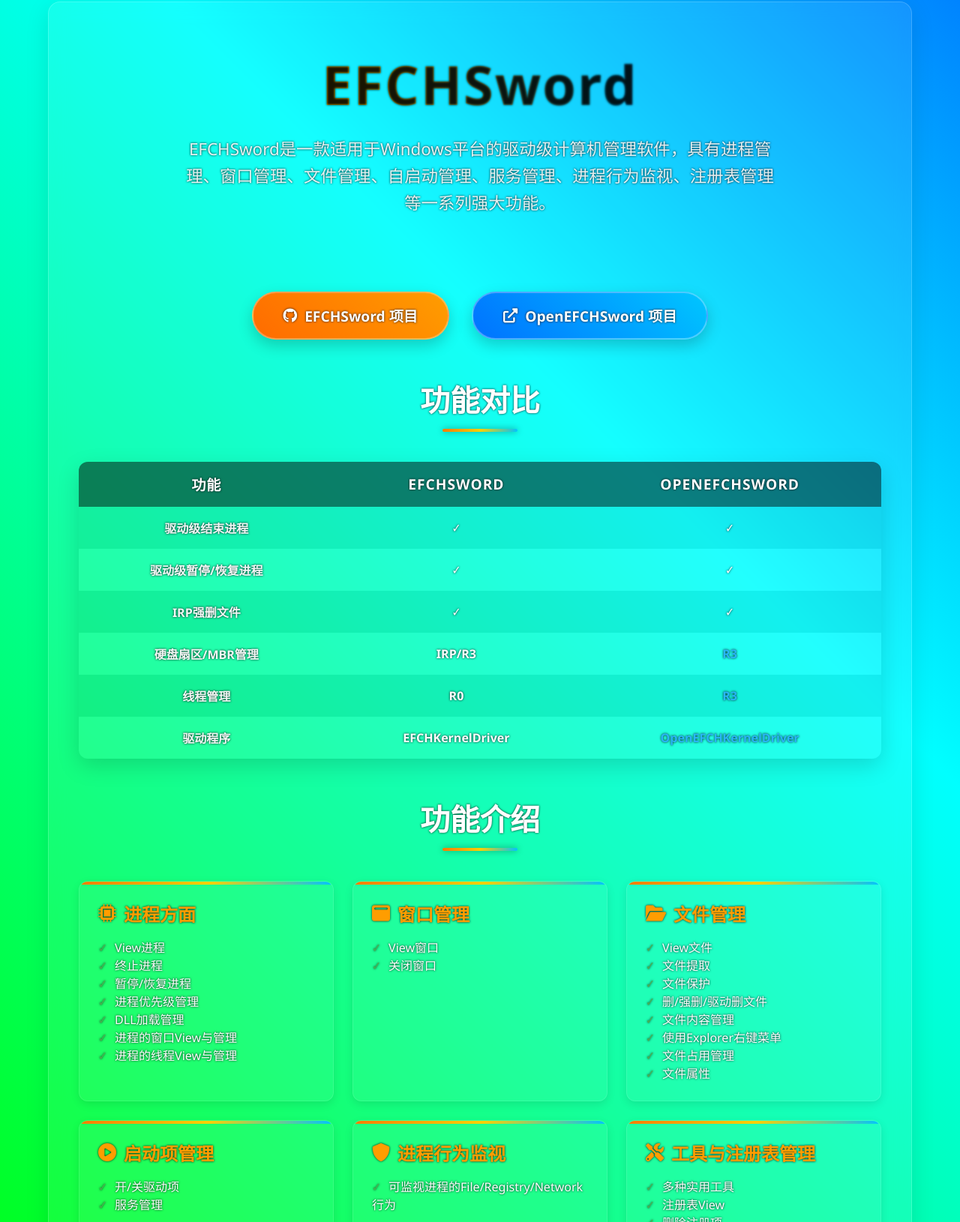
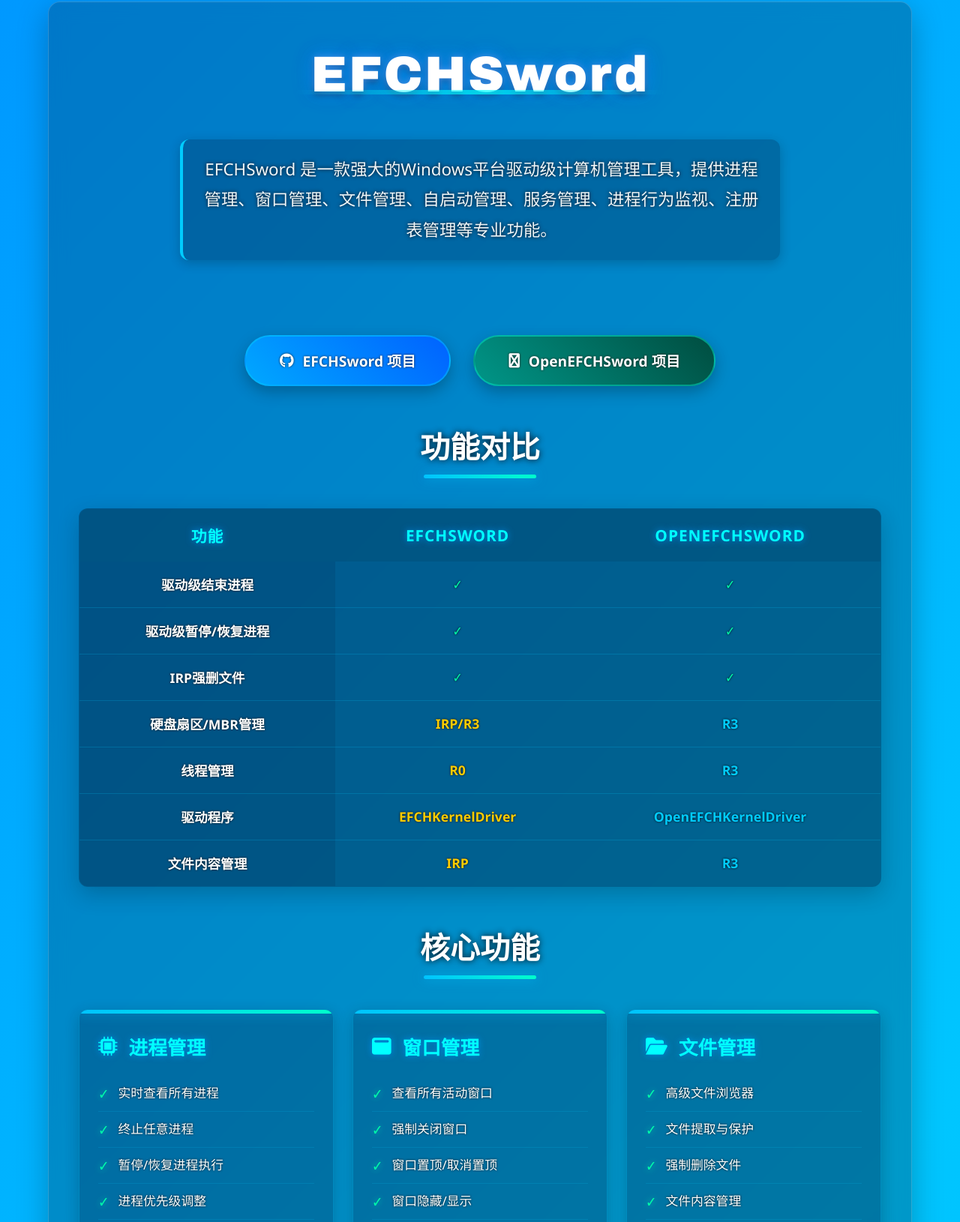
Before and after one commit to RSEFCH123/RSEFCH123.Github.io, a plain HTML site: page efchsword/index.html in a window 1280 px wide. Shown: the part 38-1668 px from the top of the page at 75% size. Drawn offline with Linux system fonts and the light colour scheme.

Commit message:
Add files via upload

```diff
--- a/efchsword/index.html
+++ b/efchsword/index.html
@@ -17,14 +17,13 @@
             overflow-x: hidden;
             color: #fff;
             min-height: 100vh;
-            background: linear-gradient(45deg, #ff0000, #ff8000, #ffff00, #00ff00, #00ffff, #0000ff, #8000ff);
+            background: linear-gradient(135deg, #0061ff, #0072ff, #00c6ff, #008cff);
             background-size: 400% 400%;
             animation: gradientBG 15s ease infinite;
             position: relative;
-            text-shadow: 0 0 2px rgba(0, 0, 0, 0.7);
+            text-shadow: 0 0 3px rgba(0, 0, 0, 0.8);
         }
 
-        /* 动态渐变背景动画 */
         @keyframes gradientBG {
             0% { background-position: 0% 50%; }
             50% { background-position: 100% 50%; }
@@ -33,19 +32,19 @@
 
         /* 毛玻璃效果容器 */
         .glass-container {
-            background: rgba(255, 255, 255, 0.08);
+            background: rgba(0, 20, 40, 0.25);
             backdrop-filter: blur(12px);
             -webkit-backdrop-filter: blur(12px);
             border-radius: 16px;
             border: 1px solid rgba(255, 255, 255, 0.18);
-            box-shadow: 0 8px 32px rgba(0, 0, 0, 0.1);
+            box-shadow: 0 12px 40px rgba(0, 0, 0, 0.25);
             padding: 40px;
             margin: 40px auto;
             max-width: 1200px;
             width: 90%;
         }
 
-        /* 标题样式 - 添加文字描边 */
+        /* 标题样式 - 重新设计 */
         header {
             text-align: center;
             margin-bottom: 40px;
@@ -53,32 +52,49 @@
         }
 
         .logo {
-            font-size: 4.5rem;
+            font-size: 4.2rem;
             font-weight: 800;
             margin-bottom: 20px;
-            background: linear-gradient(to right, #ff7b00, #ffd000, #00c3ff, #ff00c8);
-            -webkit-background-clip: text;
-            background-clip: text;
-            -webkit-text-fill-color: transparent;
-            text-shadow: 0 0 8px rgba(0, 0, 0, 0.8),
-                         0 0 12px rgba(0, 0, 0, 0.6),
-                         0 0 20px rgba(0, 0, 0, 0.4);
+            color: #ffffff;
+            text-shadow:
+                0 0 10px rgba(0, 195, 255, 0.7),
+                0 0 20px rgba(0, 150, 255, 0.5),
+                0 0 30px rgba(0, 100, 255, 0.3),
+                0 4px 8px rgba(0, 0, 0, 0.6);
             letter-spacing: 2px;
             position: relative;
+            display: inline-block;
+            padding: 0 20px;
+            font-family: 'Arial Black', 'Segoe UI', sans-serif;
+        }
+
+        .logo::after {
+            content: '';
+            position: absolute;
+            bottom: 10px;
+            left: 0;
+            right: 0;
+            height: 6px;
+            background: linear-gradient(to right, transparent, #00ffff, transparent);
+            border-radius: 3px;
+            opacity: 0.7;
         }
 
         .tagline {
             font-size: 1.4rem;
-            margin-bottom: 40px;
-            color: rgba(255, 255, 255, 0.9);
+            margin: 30px auto 40px;
+            color: rgba(255, 255, 255, 0.95);
             max-width: 800px;
-            margin-left: auto;
-            margin-right: auto;
-            line-height: 1.6;
-            text-shadow: 0 0 4px rgba(0, 0, 0, 0.8);
+            line-height: 1.8;
+            background: rgba(0, 40, 80, 0.3);
+            padding: 20px;
+            border-radius: 12px;
+            border-left: 4px solid #00ccff;
+            box-shadow: 0 4px 15px rgba(0, 0, 0, 0.2);
+            text-shadow: 0 0 5px rgba(0, 0, 0, 0.9);
         }
 
-        /* 按钮样式 - 加强描边 */
+        /* 按钮样式 */
         .btn-container {
             display: flex;
             justify-content: center;
@@ -88,38 +104,54 @@
         }
 
         .btn {
-            padding: 16px 40px;
+            padding: 18px 45px;
             border-radius: 50px;
             font-size: 1.2rem;
-            font-weight: 600;
+            font-weight: 700;
             text-decoration: none;
             transition: all 0.3s ease;
             display: flex;
             align-items: center;
-            gap: 10px;
-            box-shadow: 0 8px 20px rgba(0, 0, 0, 0.2);
+            gap: 12px;
+            box-shadow: 0 8px 20px rgba(0, 0, 0, 0.25);
             border: none;
             cursor: pointer;
             transform: translateY(0);
             text-shadow: 0 0 3px rgba(0, 0, 0, 0.8);
             position: relative;
+            overflow: hidden;
+        }
+
+        .btn::before {
+            content: '';
+            position: absolute;
+            top: 0;
+            left: -100%;
+            width: 100%;
+            height: 100%;
+            background: linear-gradient(90deg, transparent, rgba(255, 255, 255, 0.4), transparent);
+            transition: 0.5s;
         }
 
         .btn:hover {
             transform: translateY(-5px);
-            box-shadow: 0 12px 25px rgba(0, 0, 0, 0.3);
+            box-shadow: 0 12px 25px rgba(0, 0, 0, 0.35);
+        }
+
+        .btn:hover::before {
+            left: 100%;
         }
 
         .btn-primary {
-            background: linear-gradient(45deg, #ff6b00, #ff9d00);
+            background: linear-gradient(45deg, #00a8ff, #0062ff);
             color: white;
-            border: 2px solid rgba(255, 255, 255, 0.3);
+            border: 2px solid rgba(0, 200, 255, 0.5);
         }
 
         .btn-secondary {
-            background: linear-gradient(45deg, #0072ff, #00c6ff);
+            background: linear-gradient(45deg, #009688, #004d40);
             color: white;
-            border: 2px solid rgba(255, 255, 255, 0.3);
+            border: 2px solid rgba(0, 230, 200, 0.5);
         }
 
         /* 特性对比部分 */
@@ -133,7 +165,8 @@
             margin-bottom: 40px;
             position: relative;
             padding-bottom: 15px;
-            text-shadow: 0 0 5px rgba(0, 0, 0, 0.8);
+            text-shadow: 0 0 8px rgba(0, 0, 0, 0.9);
+            color: #ffffff;
         }
 
         .section-title::after {
@@ -142,33 +175,34 @@
             bottom: 0;
             left: 50%;
             transform: translateX(-50%);
-            width: 100px;
-            height: 4px;
-            background: linear-gradient(to right, #ff7b00, #ffd000, #00c3ff);
-            border-radius: 2px;
-            box-shadow: 0 0 8px rgba(0, 0, 0, 0.4);
+            width: 150px;
+            height: 5px;
+            background: linear-gradient(to right, #00c3ff, #00ffcc);
+            border-radius: 3px;
+            box-shadow: 0 0 15px rgba(0, 195, 255, 0.6);
         }
 
-        /* 表格样式 - 添加描边 */
+        /* 表格样式 */
         .comparison-table {
             width: 100%;
             border-collapse: collapse;
             margin: 0 auto;
             border-radius: 12px;
             overflow: hidden;
-            box-shadow: 0 10px 30px rgba(0, 0, 0, 0.15);
+            box-shadow: 0 10px 30px rgba(0, 0, 0, 0.2);
+            background: rgba(0, 30, 60, 0.4);
+            border: 1px solid rgba(0, 200, 255, 0.3);
         }
 
         .comparison-table th,
         .comparison-table td {
-            padding: 16px 20px;
+            padding: 18px 25px;
             text-align: center;
-            text-shadow: 0 0 2px rgba(0, 0, 0, 0.8);
-            position: relative;
+            text-shadow: 0 0 3px rgba(0, 0, 0, 0.9);
         }
 
         .comparison-table thead {
-            background: rgba(0, 0, 0, 0.5);
+            background: rgba(0, 80, 120, 0.5);
             font-size: 1.2rem;
         }
 
@@ -176,37 +210,47 @@
             font-weight: 700;
             text-transform: uppercase;
             letter-spacing: 1px;
-            text-shadow: 0 0 5px rgba(0, 0, 0, 0.9);
+            font-size: 1.3rem;
+            padding: 20px;
+            color: #00ffff;
+            text-shadow: 0 0 8px rgba(0, 150, 255, 0.8);
         }
 
-        .comparison-table tbody tr:nth-child(even) {
-            background: rgba(255, 255, 255, 0.06);
+        .comparison-table tbody tr {
+            border-bottom: 1px solid rgba(0, 200, 255, 0.2);
         }
 
-        .comparison-table tbody tr:nth-child(odd) {
-            background: rgba(0, 0, 0, 0.06);
+        .comparison-table tbody tr:last-child {
+            border-bottom: none;
         }
 
         .feature-name {
             text-align: left;
             font-weight: 700;
-            color: rgba(255, 255, 255, 0.95);
+            color: #ffffff;
+            font-size: 1.1rem;
+            padding-left: 30px;
+            background: rgba(0, 60, 100, 0.25);
         }
 
         .value {
-            font-weight: 600;
+            font-weight: 700;
+            font-size: 1.1rem;
         }
 
-        。both {
-            color: #4cff50;
+        .both {
+            color: #00ffaa;
+            text-shadow: 0 0 8px rgba(0, 255, 170, 0.6);
         }
 
-        。efch {
-            color: #ffc107;
+        .efch {
+            color: #ffcc00;
+            text-shadow: 0 0 8px rgba(255, 204, 0, 0.6);
         }
 
         .openefch {
-            color: #29b6f6;
+            color: #00ccff;
+            text-shadow: 0 0 8px rgba(0, 204, 255, 0.6);
         }
 
         /* 功能介绍部分 */
@@ -222,12 +266,12 @@
         }
 
         .feature-card {
-            background: rgba(255, 255, 255, 0.05);
+            background: rgba(0, 40, 80, 0.3);
             border-radius: 12px;
-            padding: 25px;
+            padding: 30px 25px;
             transition: all 0.3s ease;
-            border: 1px solid rgba(255, 255, 255, 0.1);
-            box-shadow: 0 4px 12px rgba(0, 0, 0, 0.1);
+            border: 1px solid rgba(0, 200, 255, 0.3);
+            box-shadow: 0 6px 20px rgba(0, 0, 0, 0.2);
             position: relative;
             overflow: hidden;
         }
@@ -238,55 +282,69 @@
             top: 0;
             left: 0;
             right: 0;
-            height: 4px;
-            background: linear-gradient(to right, #ff7b00, #ffd000, #00c3ff);
+            height: 5px;
+            background: linear-gradient(to right, #00c3ff, #00ffcc);
+            box-shadow: 0 0 15px rgba(0, 195, 255, 0.5);
         }
 
-        。feature-card:hover {
-            transform: translateY(-5px);
-            background: rgba(255, 255, 255, 0.08);
-            box-shadow: 0 10px 20px rgba(0, 0, 0, 0.15);
+        .feature-card:hover {
+            transform: translateY(-8px);
+            background: rgba(0, 60, 120, 0.35);
+            box-shadow: 0 12px 25px rgba(0, 0, 0, 0.3);
         }
 
         .feature-card h3 {
-            font-size: 1.5rem;
-            margin-bottom: 15px;
-            color: #ff9d00;
+            font-size: 1.6rem;
+            margin-bottom: 20px;
+            color: #00ffff;
             display: flex;
             align-items: center;
-            gap: 10px;
-            text-shadow: 0 0 5px rgba(0, 0, 0, 0.8);
+            gap: 15px;
+            text-shadow: 0 0 8px rgba(0, 150, 255, 0.7);
         }
 
         .feature-card ul {
             list-style-type: none;
         }
 
-        。feature-card li {
-            padding: 8px 0;
-            border-bottom: 1px solid rgba(255, 255, 255, 0.05);
+        .feature-card li {
+            padding: 10px 0;
+            border-bottom: 1px solid rgba(0, 200, 255, 0.15);
             display: flex;
             align-items: flex-start;
-            text-shadow: 0 0 2px rgba(0, 0, 0, 0.8);
+            font-size: 1.05rem;
+            text-shadow: 0 0 3px rgba(0, 0, 0, 0.9);
         }
 
         .feature-card li::before {
             content: '✓';
-            color: #4caf50;
+            color: #00ffaa;
             font-weight: bold;
-            margin-right: 10px;
-            text-shadow: 0 0 3px rgba(0, 0, 0, 0.8);
+            margin-right: 12px;
+            font-size: 1.2rem;
+            text-shadow: 0 0 8px rgba(0, 255, 170, 0.6);
         }
 
         /* 警告提示 */
         .warning {
             background: rgba(255, 50, 50, 0.2);
             border-left: 4px solid rgba(255, 0, 0, 0.7);
-            padding: 20px;
-            border-radius: 4px;
+            padding: 25px;
+            border-radius: 8px;
             margin-top: 40px;
             font-weight: 600;
-            text-shadow: 0 0 4px rgba(0, 0, 0, 0.8);
+            font-size: 1.1rem;
+            text-shadow: 0 0 5px rgba(0, 0, 0, 0.9);
+            box-shadow: 0 6px 15px rgba(0, 0, 0, 0.2);
+        }
+
+        /* 页脚 */
+        footer {
+            text-align: center;
+            padding: 30px 0 15px;
+            font-size: 0.9rem;
+            color: rgba(255, 255, 255, 0.7);
+            text-shadow: 0 0 3px rgba(0, 0, 0, 0.8);
         }
 
         /* 响应式设计 */
@@ -297,20 +355,27 @@
             }
 
             .logo {
-                font-size: 3rem;
+                font-size: 3.2rem;
             }
 
             .tagline {
                 font-size: 1.1rem;
+                padding: 15px;
             }
 
             .btn {
-                padding: 14px 30px;
+                padding: 16px 35px;
                 font-size: 1rem;
             }
 
             .section-title {
                 font-size: 2rem;
+            }
+
+            .comparison-table th,
+            .comparison-table td {
+                padding: 14px 16px;
+                font-size: 1rem;
             }
         }
 
@@ -320,12 +385,13 @@
             }
 
             .logo {
-                font-size: 2.5rem;
+                font-size: 2.8rem;
             }
 
             .btn-container {
                 flex-direction: column;
                 align-items: center;
+                gap: 20px;
             }
 
             .btn {
@@ -335,8 +401,12 @@
 
             .comparison-table th,
             .comparison-table td {
-                padding: 12px 8px;
+                padding: 12px 10px;
                 font-size: 0.9rem;
+            }
+
+            .features-grid {
+                grid-template-columns: 1fr;
             }
         }
     </style>
@@ -346,7 +416,7 @@
         <header>
             <h1 class="logo">EFCHSword</h1>
             <p class="tagline">
-                EFCHSword是一款适用于Windows平台的驱动级计算机管理软件，具有进程管理、窗口管理、文件管理、自启动管理、服务管理、进程行为监视、注册表管理等一系列强大功能。
+                EFCHSword 是一款强大的Windows平台驱动级计算机管理工具，提供进程管理、窗口管理、文件管理、自启动管理、服务管理、进程行为监视、注册表管理等专业功能。
             </p>
         </header>
 
@@ -355,7 +425,7 @@
                 <i class="fab fa-github"></i> EFCHSword 项目
             </a>
             <a href="https://github.com/RSEFCH123/OpenEFCHSword" target="_blank" class="btn btn-secondary">
-                <i class="fas fa-external-link-alt"></i> OpenEFCHSword 项目
+                <i class="fas fa-github"></i> OpenEFCHSword 项目
             </a>
         </div>
 
@@ -400,79 +470,94 @@
                         <td class="value efch">EFCHKernelDriver</td>
                         <td class="value openefch">OpenEFCHKernelDriver</td>
                     </tr>
+                    <tr>
+                        <td class="feature-name">文件内容管理</td>
+                        <td class="value efch">IRP</td>
+                        <td class="value openefch">R3</td>
+                    </tr>
                 </tbody>
             </table>
         </div>
 
         <div class="features-section">
-            <h2 class="section-title">功能介绍</h2>
+            <h2 class="section-title">核心功能</h2>
             <div class="features-grid">
                 <div class="feature-card">
-                    <h3><i class="fas fa-microchip"></i> 进程方面</h3>
+                    <h3><i class="fas fa-microchip"></i> 进程管理</h3>
                     <ul>
-                        <li>View进程</li>
-                        <li>终止进程</li>
-                        <li>暂停/恢复进程</li>
-                        <li>进程优先级管理</li>
+                        <li>实时查看所有进程</li>
+                        <li>终止任意进程</li>
+                        <li>暂停/恢复进程执行</li>
+                        <li>进程优先级调整</li>
                         <li>DLL加载管理</li>
-                        <li>进程的窗口View与管理</li>
-                        <li>进程的线程View与管理</li>
+                        <li>进程窗口管理</li>
+                        <li>进程线程管理</li>
                     </ul>
                 </div>
 
                 <div class="feature-card">
                     <h3><i class="fas fa-window-maximize"></i> 窗口管理</h3>
                     <ul>
-                        <li>View窗口</li>
-                        <li>关闭窗口</li>
+                        <li>查看所有活动窗口</li>
+                        <li>强制关闭窗口</li>
+                        <li>窗口置顶/取消置顶</li>
+                        <li>窗口隐藏/显示</li>
                     </ul>
                 </div>
 
                 <div class="feature-card">
                     <h3><i class="fas fa-folder-open"></i> 文件管理</h3>
                     <ul>
-                        <li>View文件</li>
-                        <li>文件提取</li>
-                        <li>文件保护</li>
-                        <li>删/强删/驱动删文件</li>
+                        <li>高级文件浏览器</li>
+                        <li>文件提取与保护</li>
+                        <li>强制删除文件</li>
                         <li>文件内容管理</li>
-                        <li>使用Explorer右键菜单</li>
-                        <li>文件占用管理</li>
-                        <li>文件属性</li>
+                        <li>集成Explorer右键菜单</li>
+                        <li>文件占用分析</li>
+                        <li>文件属性管理</li>
                     </ul>
                 </div>
 
                 <div class="feature-card">
-                    <h3><i class="fas fa-play-circle"></i> 启动项管理</h3>
+                    <h3><i class="fas fa-play-circle"></i> 系统管理</h3>
                     <ul>
-                        <li>开/关驱动项</li>
-                        <li>服务管理</li>
+                        <li>启动项管理</li>
+                        <li>系统服务管理</li>
+                        <li>NT驱动安装与调试</li>
+                        <li>PPL设置</li>
                     </ul>
                 </div>
 
                 <div class="feature-card">
-                    <h3><i class="fas fa-shield-alt"></i> 进程行为监视</h3>
+                    <h3><i class="fas fa-shield-alt"></i> 安全监控</h3>
                     <ul>
-                        <li>可监视进程的File/Registry/Network行为</li>
+                        <li>实时进程行为监控</li>
+                        <li>文件操作追踪</li>
+                        <li>注册表变更监控</li>
+                        <li>网络活动监视</li>
                     </ul>
                 </div>
 
                 <div class="feature-card">
-                    <h3><i class="fas fa-tools"></i> 工具与注册表管理</h3>
+                    <h3><i class="fas fa-tools"></i> 工具与注册表</h3>
                     <ul>
-                        <li>多种实用工具</li>
-                        <li>注册表View</li>
-                        <li>删除注册项</li>
-                        <li>新建注册项</li>
-                        <li>注册项管理</li>
+                        <li>注册表编辑器</li>
+                        <li>注册表项管理</li>
+                        <li>注册表项删除</li>
+                        <li>注册表项新建</li>
                     </ul>
                 </div>
             </div>
 
             <div class="warning">
-                <i class="fas fa-exclamation-triangle"></i> 注意! 使用本软件造成的任何问题，开发者不承担任何责任。
+                <i class="fas fa-exclamation-triangle"></i> 重要提示：EFCHSword使用驱动级操作，请谨慎使用。开发者对因使用本软件导致的任何问题不承担责任。
             </div>
         </div>
+
+        <footer>
+            <p>EFCHSword &copy; 2024 | 版权所有</p>
+            <p>Windows 10+ 驱动模式 | Windows 7+ 无驱动模式</p>
+        </footer>
     </div>
 
     <script>
@@ -491,20 +576,24 @@
             });
         });
 
-        // 动态背景增强
+        // 动态背景增强 - 平滑渐变
         document.body.addEventListener('mousemove', function(e) {
             const x = e.clientX / window.innerWidth;
             const y = e.clientY / window.innerHeight;
             document.body.style.backgroundPosition = `${x * 100}% ${y * 100}%`;
         });
 
-        // 额外的文字可读性增强
-        document.addEventListener('DOMContentLoaded', function() {
-            const elements = document.querySelectorAll('h1, h2, h3, p, li, td, th, .btn, .warning');
-            elements.forEach(el => {
-                el.style.textShadow = '0 0 3px rgba(0, 0, 0, 0.9)';
-            });
-        });
+        // 标题动画效果
+        const logo = document.querySelector('.logo');
+        setInterval(() => {
+            const hue = Math.floor(Math.random() * 40) + 200; // 200-240 蓝色范围
+            const shadowColor = `hsla(${hue}, 100%, 70%, 0.7)`;
+            logo.style.textShadow =
+                `0 0 10px ${shadowColor},
+                 0 0 20px rgba(0, 150, 255, 0.5),
+                 0 0 30px rgba(0, 100, 255, 0.3),
+                 0 4px 8px rgba(0, 0, 0, 0.6)`;
+        }, 3000);
     </script>
 </body>
 </html>
```
